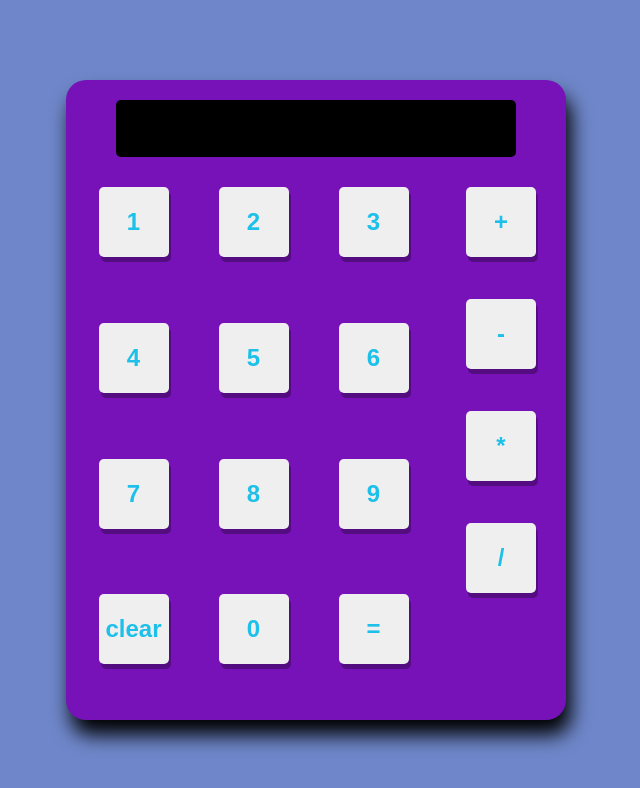
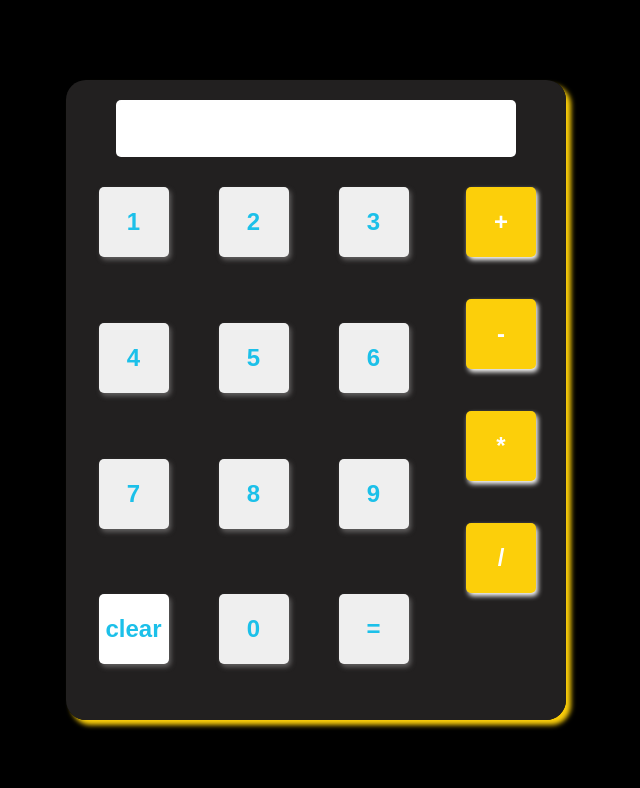
Before and after one commit to ZenoT3L/Calculator, a website: page Index.html in a window 1280 px wide. Both pictures are taken after a click on the button "clear". Shown: the whole page, without its empty margins (324-964 px from the left). Drawn offline with Linux system fonts and the light colour scheme.

Commit message:
Changed the styling and added a click effect

```diff
--- a/public/Calculator.js
+++ b/public/Calculator.js
@@ -69,14 +69,31 @@ function empty() {
   console.log(num1 + " " + num2 + " " + inner);
 }
 
+function bgcolor(object, color, oldcolor) {
+  object.style.backgroundColor = color;
+  setTimeout(() => {
+    object.style.backgroundColor = oldcolor;
+  }, 100);
+}
+
+function buttonColor() {
+  button.forEach((element) => {
+    //Click event
+    element.addEventListener("click", () => {
+      bgcolor(element, "#636161", "white");
+    });
+  });
+}
+
 //Functions
 
 // Calculator Variables
 
+let num = document.querySelectorAll(".number");
+let oper = document.querySelectorAll(".oper");
+let button = document.querySelectorAll(".button");
 let clear = document.querySelector(".clear");
 let output = document.querySelector(".output");
-let num = document.querySelectorAll(".number");
-let oper = document.querySelectorAll(".oper");
 let cal = document.querySelector(".cal");
 let operands = ["+", "-", "*", "/"];
 let numbers = ["0", "1", "2", "3", "4", "5", "6", "7", "8", "9"];
@@ -85,6 +102,8 @@ let num2;
 let inner;
 
 //calculator variables
+
+buttonColor();
 
 // foreach loops for the variables
 
@@ -99,6 +118,7 @@ num.forEach((element) => {
 oper.forEach((element) => {
   //Click event
   element.addEventListener("click", () => {
+    bgcolor(element, "#6e5b06", "#fccf0a");
     let value = element.innerHTML;
     operand(value);
   });
--- a/public/style.css
+++ b/public/style.css
@@ -9,12 +9,12 @@ body {
   justify-content: center;
   align-items: center;
   font-family: sans-serif;
-  background-color: rgb(111, 135, 202);
+  background-color: #000;
   height: 100vh;
 }
 
 .container {
-  background-color: rgb(118, 18, 184);
+  background-color: #272525e0;
   display: flex;
   flex-direction: column;
   align-items: center;
@@ -23,7 +23,7 @@ body {
   width: 500px;
   margin: auto;
   border-radius: 20px;
-  box-shadow: 5px 15px 20px;
+  box-shadow: 5px 5px 5px #fccf0a;
 }
 
 .top {
@@ -36,7 +36,7 @@ body {
 }
 
 .output {
-  background-color: black;
+  background-color: #fff;
   border-style: none;
   border-radius: 5px;
   width: 100%;
@@ -58,7 +58,7 @@ body {
   color: rgb(28, 192, 233);
   font-size: 1.5rem;
   font-weight: bold;
-  box-shadow: 2px 5px rgba(0, 0, 0, 0.3);
+  box-shadow: 2px 3px 5px #636161;
 }
 
 .bottom {
@@ -84,3 +84,11 @@ body {
   gap: 22px;
   width: 25%;
 }
+
+.oper {
+  background-color: #fccf0a;
+  color: #fff;
+  box-shadow: 2px 3px 5px #fff;
+}
+
+/* #6e5b06 #636161 */
```
